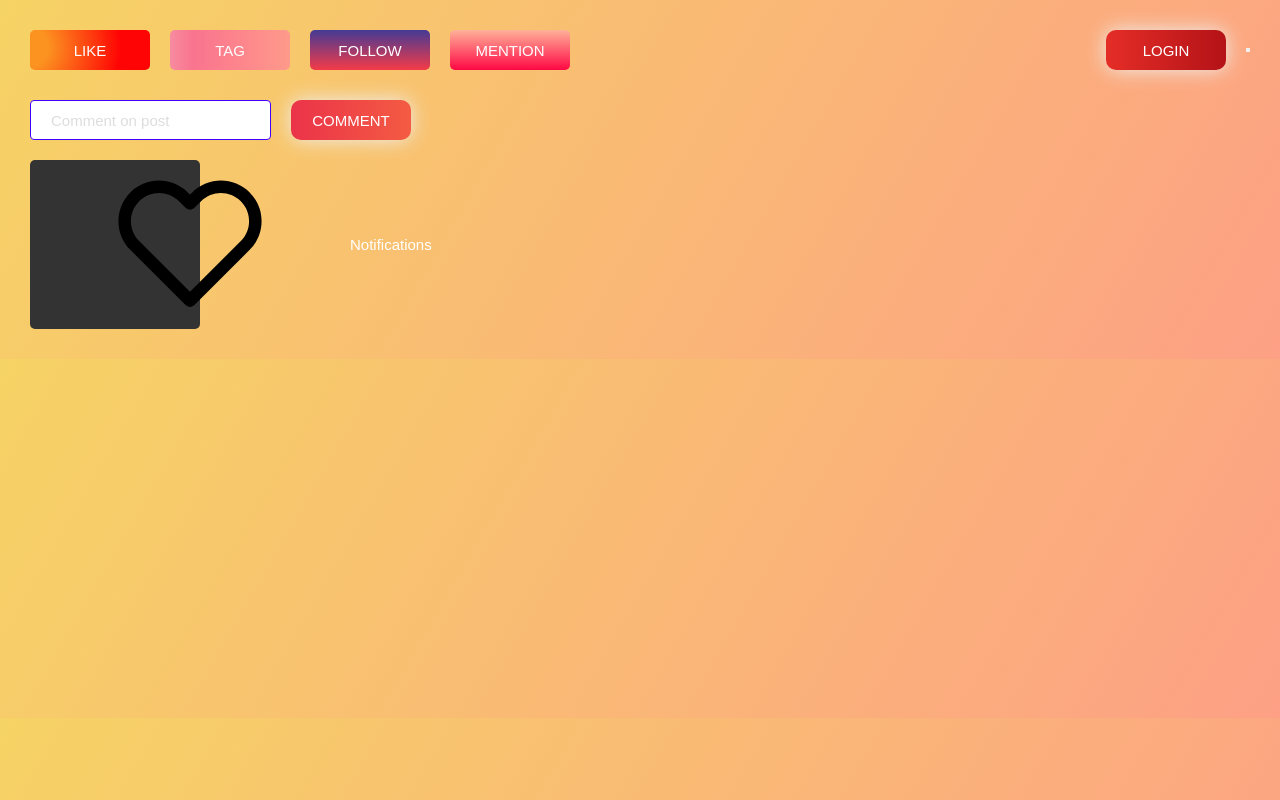
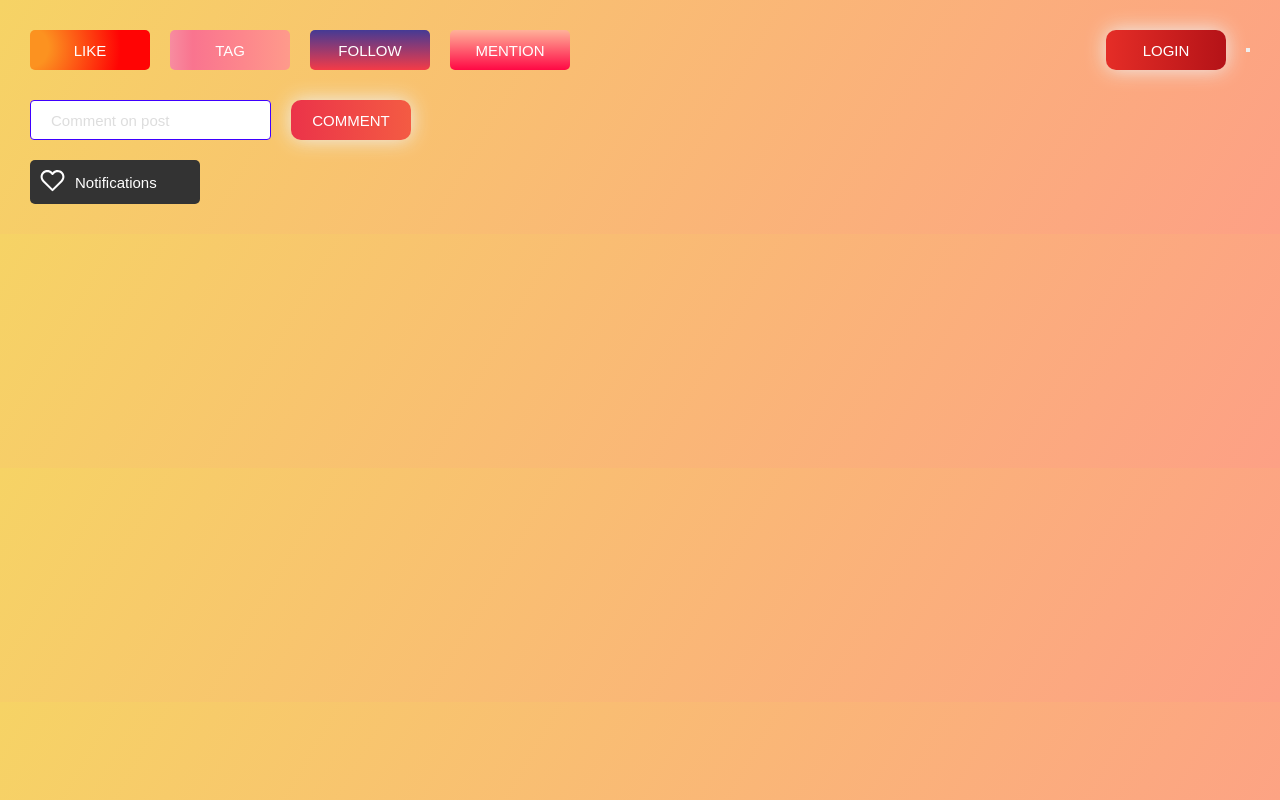
Before and after one commit to CyberScript007/test-api, a website built with Parcel: page src/index.html in a window 1280 px wide. Built offline with nearby package versions, Linux system fonts and the light colour scheme; files whose address does not match are found by name.

Commit message:
Adding headers file to allow svg icon to display

```diff
--- a/src/index.html
+++ b/src/index.html
@@ -37,7 +37,7 @@
     <section class="notification">
       <button class="notification__read" id="read-notification">
         <div class="svg__container">
-          <svg class="svg__icon-container">
+          <svg class="svg__icon">
             <use xlink:href="./img/sprite.svg#icon-heart"></use>
           </svg>
           <span class="svg__badge hidden"></span>
```
